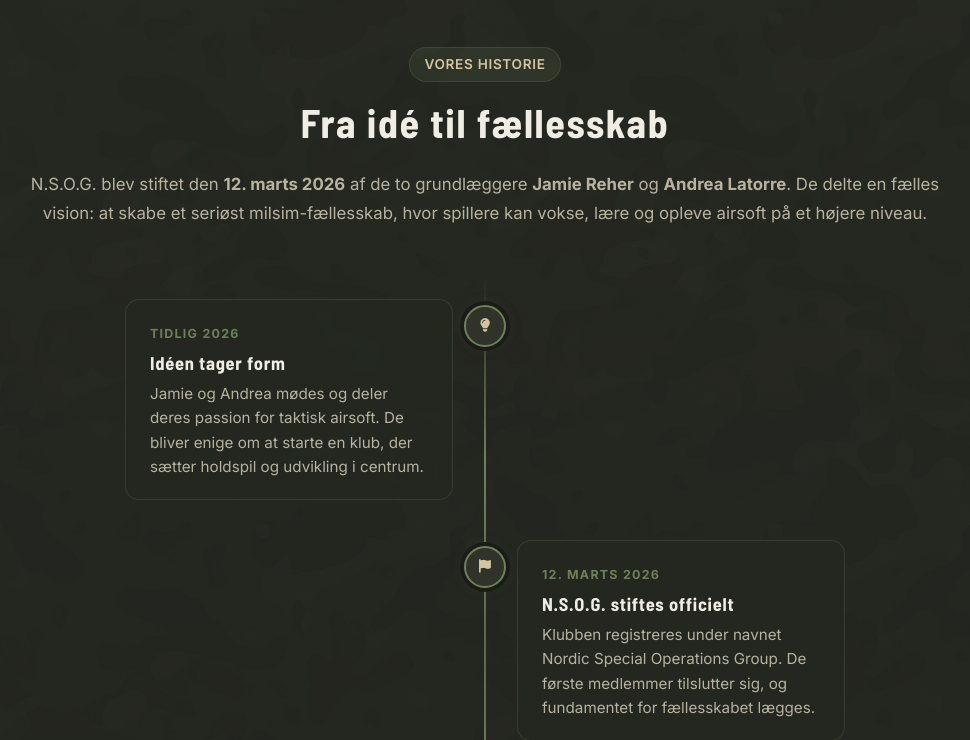
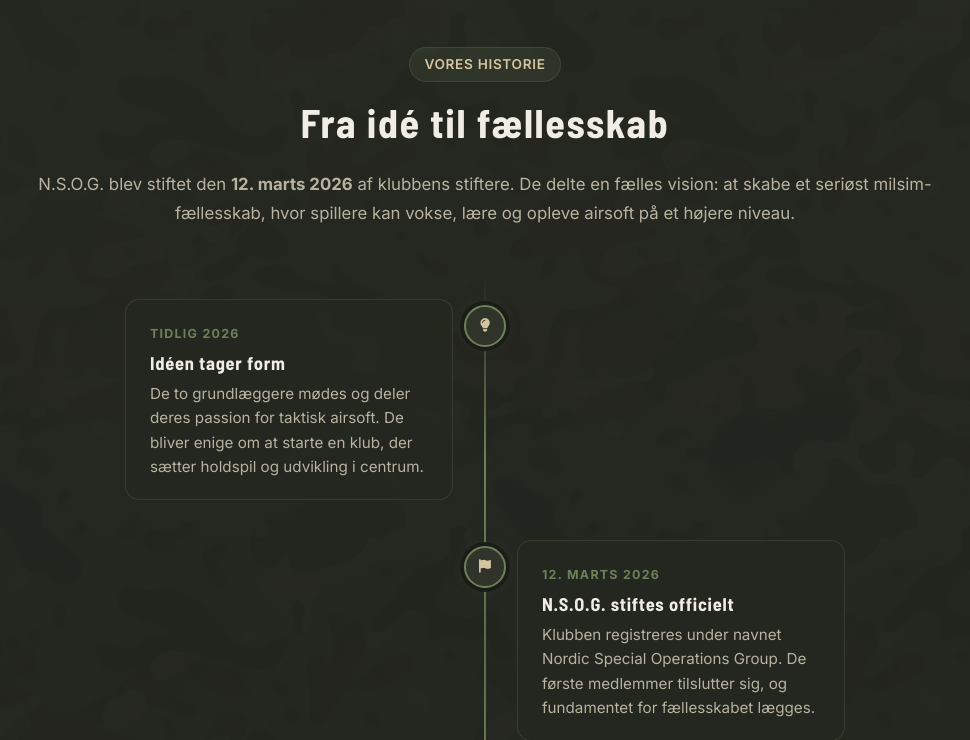
Before and after one commit to latorreandrea/teamhardball, a Django app: page /om-klubben/ in a window 1280 px wide. Shown: the part 941-1681 px from the top of the page, without its empty margins (155-1125 px from the left). Run offline with Django 5.2, Linux system fonts and the light colour scheme; parts of the project's set-up code (start-up, migrations or seed data) failed here and were passed over; some libraries are stand-ins or nearby versions.

Commit message:
fix(about): update founding members description for clarity and inclusivity

```diff
--- a/home/templates/home/about.html
+++ b/home/templates/home/about.html
@@ -62,8 +62,7 @@
 				<div class="feature-badge mb-3">Vores Historie</div>
 				<h2 id="history-title" class="feature-title mb-4">Fra idé til fællesskab</h2>
 				<p class="feature-text mb-5">
-					N.S.O.G. blev stiftet den <strong>12. marts 2026</strong> af de to grundlæggere
-					<strong>Jamie Reher</strong> og <strong>Andrea Latorre</strong>.
+					N.S.O.G. blev stiftet den <strong>12. marts 2026</strong> af klubbens stiftere.
 					De delte en fælles vision: at skabe et seriøst milsim-fællesskab, hvor spillere kan
 					vokse, lære og opleve airsoft på et højere niveau.
 				</p>
@@ -79,7 +78,7 @@
 				<div class="timeline__card">
 					<span class="timeline__date">Tidlig 2026</span>
 					<h3 class="timeline__title">Idéen tager form</h3>
-					<p class="timeline__text">Jamie og Andrea mødes og deler deres passion for taktisk airsoft. De bliver enige om at starte en klub, der sætter holdspil og udvikling i centrum.</p>
+					<p class="timeline__text">De to grundlæggere mødes og deler deres passion for taktisk airsoft. De bliver enige om at starte en klub, der sætter holdspil og udvikling i centrum.</p>
 				</div>
 			</div>
 			<div class="timeline__item timeline__item--right" role="listitem">
```
